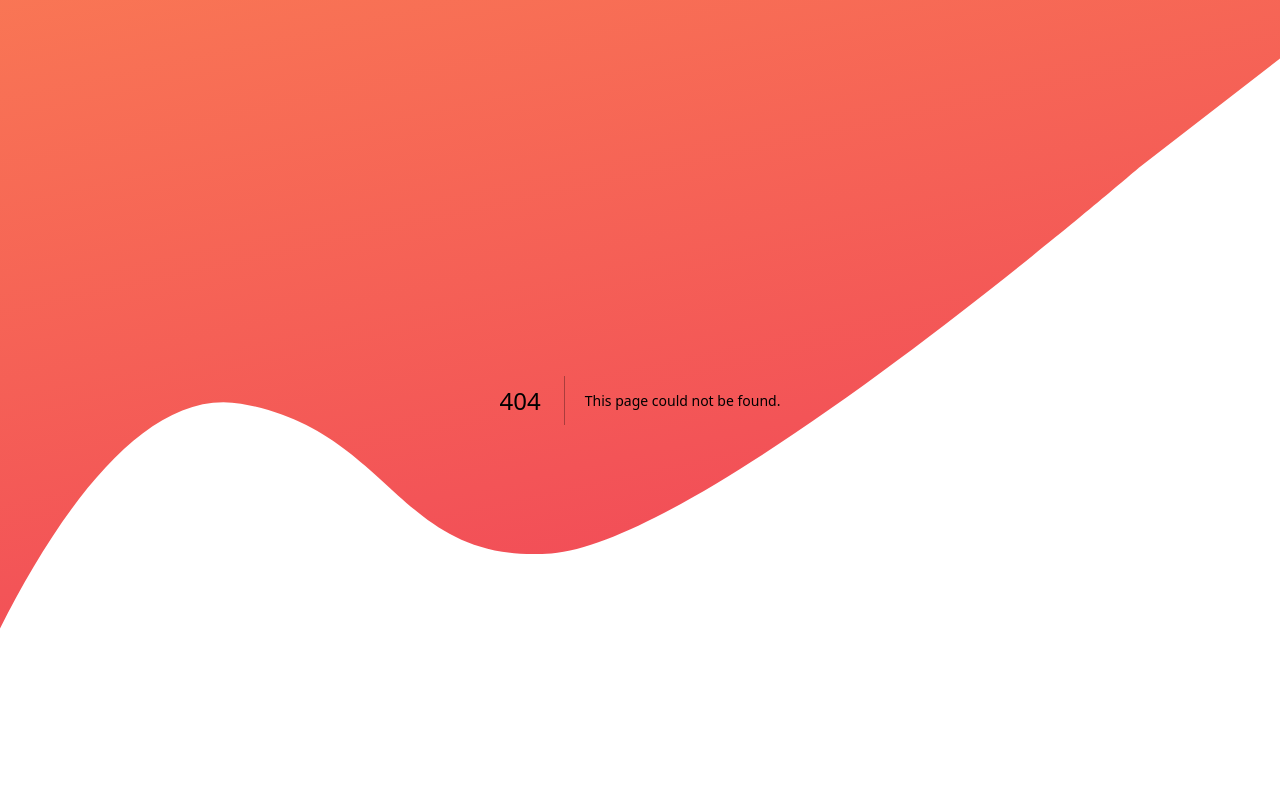
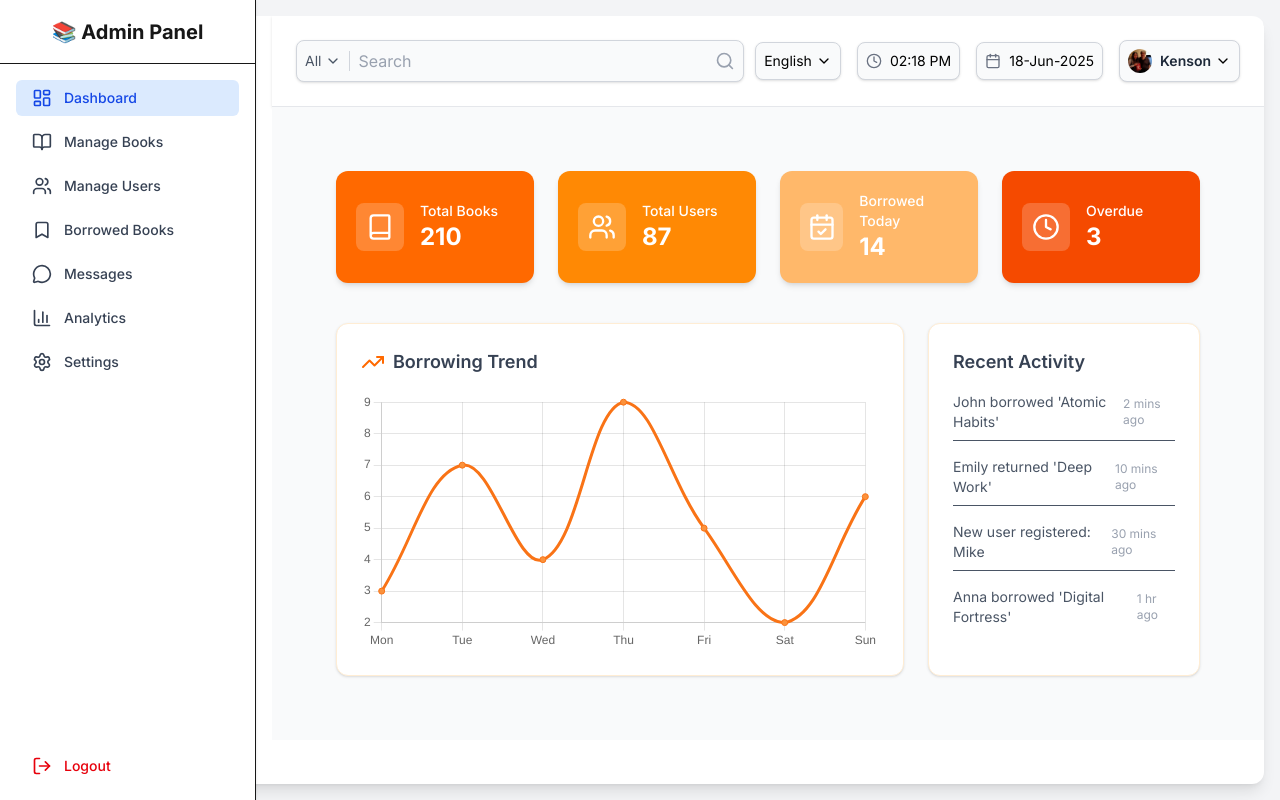
Before and after one commit to 1aimee7/MyBookShelf-frontend, a Next.js app: page /admin-dashboard in a window 1280 px wide. Before the commit this address had no page. Built offline with nearby package versions, Linux system fonts and the light colour scheme.

Commit message:
adding admin-dashboard

```diff
--- a/package.json
+++ b/package.json
@@ -11,10 +11,12 @@
   "dependencies": {
     "@headlessui/react": "^2.2.4",
     "@hookform/resolvers": "^5.1.1",
+    "chart.js": "^4.5.0",
     "framer-motion": "^12.23.0",
     "lucide-react": "^0.522.0",
     "next": "15.3.3",
     "react": "^19.0.0",
+    "react-chartjs-2": "^5.3.0",
     "react-dom": "^19.0.0",
     "react-hook-form": "^7.60.0",
     "react-icons": "^5.5.0",
--- a/src/app/(admin)/Dashboard/page.tsx
+++ /dev/null
@@ -1,7 +0,0 @@
-export default function AdminDashboardPage() {
-  return (
-    <div className="p-6">
-      <h1 className="text-2xl font-bold">Admin Dashboard</h1>
-    </div>
-  );
-}
--- /dev/null
+++ b/src/app/(admin)/admin-dashboard/page.tsx
@@ -0,0 +1,121 @@
+"use client";
+
+import {
+  Book,
+  Users,
+  CalendarCheck,
+  Clock,
+  TrendingUp,
+} from "lucide-react";
+import { useState } from "react";
+import dynamic from "next/dynamic";
+
+// Dynamically import Chart to avoid SSR issues
+const Chart = dynamic(() => import("@/components/Chart"), { ssr: false });
+
+const AdminDashboardPage = () => {
+  const [summary] = useState({
+    books: 210,
+    users: 87,
+    borrowedToday: 14,
+    overdue: 3,
+  });
+
+  const recentActivities = [
+    { id: 1, action: "John borrowed 'Atomic Habits'", time: "2 mins ago" },
+    { id: 2, action: "Emily returned 'Deep Work'", time: "10 mins ago" },
+    { id: 3, action: "New user registered: Mike", time: "30 mins ago" },
+    { id: 4, action: "Anna borrowed 'Digital Fortress'", time: "1 hr ago" },
+  ];
+
+  return (
+    <div className="p-6 md:p-8 space-y-10 text-gray-800">
+      {/* Summary Cards */}
+      <div className="grid grid-cols-1 sm:grid-cols-2 lg:grid-cols-4 gap-6">
+        <Card
+          icon={<Book className="text-white" size={28} />}
+          label="Total Books"
+          value={summary.books}
+          bgColor="bg-orange-500"
+        />
+        <Card
+          icon={<Users className="text-white" size={28} />}
+          label="Total Users"
+          value={summary.users}
+          bgColor="bg-orange-400"
+        />
+        <Card
+          icon={<CalendarCheck className="text-white" size={28} />}
+          label="Borrowed Today"
+          value={summary.borrowedToday}
+          bgColor="bg-orange-300"
+        />
+        <Card
+          icon={<Clock className="text-white" size={28} />}
+          label="Overdue"
+          value={summary.overdue}
+          bgColor="bg-orange-600"
+        />
+      </div>
+
+      {/* Chart & Recent Activity Section */}
+      <div className="grid grid-cols-1 lg:grid-cols-3 gap-6">
+        {/* Borrowing Trend Chart */}
+        <div className="col-span-2 bg-white border border-orange-100 rounded-xl p-6 shadow-sm">
+          <div className="flex items-center mb-4">
+            <TrendingUp className="text-orange-500 mr-2" />
+            <h2 className="text-lg font-semibold text-gray-700">
+              Borrowing Trend
+            </h2>
+          </div>
+          <Chart />
+        </div>
+
+        {/* Activity Log */}
+        <div className="bg-white border border-orange-100 rounded-xl p-6 shadow-sm">
+          <h2 className="text-lg font-semibold text-gray-700 mb-4">
+            Recent Activity
+          </h2>
+          <ul className="space-y-4 text-sm text-gray-600">
+            {recentActivities.map((activity) => (
+              <li
+                key={activity.id}
+                className="flex justify-between items-center border-b pb-2 last:border-b-0"
+              >
+                <span>{activity.action}</span>
+                <span className="text-gray-400 text-xs">{activity.time}</span>
+              </li>
+            ))}
+          </ul>
+        </div>
+      </div>
+    </div>
+  );
+};
+
+export default AdminDashboardPage;
+
+// Reusable Summary Card Component
+const Card = ({
+  icon,
+  label,
+  value,
+  bgColor,
+}: {
+  icon: React.ReactNode;
+  label: string;
+  value: number;
+  bgColor: string;
+}) => (
+  <div
+    className={`flex items-center p-5 rounded-xl text-white shadow-md transition-transform hover:scale-[1.02] duration-200 ${bgColor}`}
+  >
+    <div className="w-12 h-12 rounded-lg bg-white/20 flex items-center justify-center mr-4">
+      {icon}
+    </div>
+    <div>
+      <h3 className="text-sm font-medium">{label}</h3>
+      <p className="text-2xl font-bold">{value}</p>
+    </div>
+  </div>
+);
--- /dev/null
+++ b/src/components/Chart.tsx
@@ -0,0 +1,33 @@
+"use client";
+
+import { Line } from "react-chartjs-2";
+import {
+  Chart as ChartJS,
+  CategoryScale,
+  LinearScale,
+  PointElement,
+  LineElement,
+  Tooltip,
+} from "chart.js";
+
+ChartJS.register(CategoryScale, LinearScale, PointElement, LineElement, Tooltip);
+
+const Chart = () => {
+  const data = {
+    labels: ["Mon", "Tue", "Wed", "Thu", "Fri", "Sat", "Sun"],
+    datasets: [
+      {
+        label: "Books Borrowed",
+        data: [3, 7, 4, 9, 5, 2, 6],
+        fill: false,
+        borderColor: "#f97316",
+        backgroundColor: "#fb923c",
+        tension: 0.4,
+      },
+    ],
+  };
+
+  return <Line data={data} />;
+};
+
+export default Chart;
--- a/src/components/sidebarAdmin.tsx
+++ b/src/components/sidebarAdmin.tsx
@@ -15,9 +15,9 @@ import {
 import clsx from "clsx";
 
 const navItems = [
-  { label: "Dashboard", icon: LayoutDashboard, href: "/admin/dashboard" },
+  { label: "Dashboard", icon: LayoutDashboard, href: "/admin-dashboard" },
   { label: "Manage Books", icon: BookOpen, href: "/admin/books" },
-  { label: "Manage Users", icon: Users, href: "/admin/users" },
+  { label: "Manage Users", icon: Users, href: "/managerUser" },
   { label: "Borrowed Books", icon: Bookmark, href: "/admin/borrowed" },
   { label: "Messages", icon: MessageCircle, href: "/admin/messages" },
   { label: "Analytics", icon: BarChart3, href: "/admin/analytics" },
```
Also changed, not shown: 1 other file (tests, documents, lock files or other folders).
